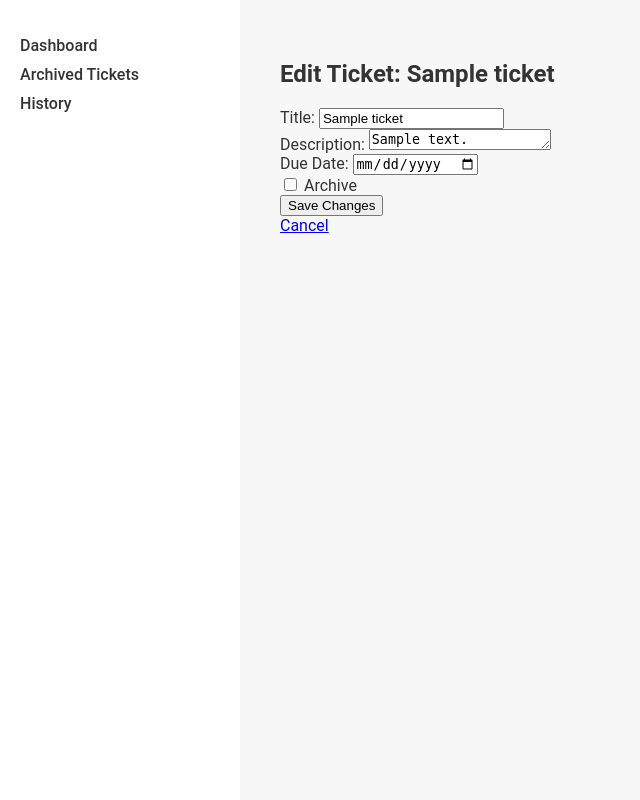
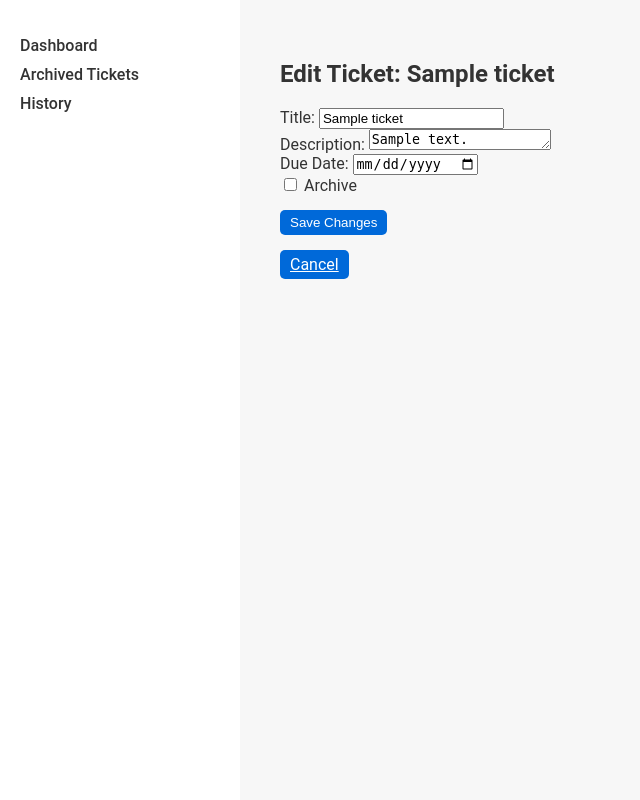
Before and after one commit to OleguerGregoriV/WebApp, a Flask app: template templates/edit_ticket.html in a window 1280 px wide. Shown: the part 48-848 px from the top of the page, without its empty margins (0-640 px from the left). Run offline with Flask 3, Linux system fonts and the light colour scheme; the template is opened without the code that fills it: most values are stand-ins (such as "Sample title", 1, 10 or a date in 2020); parts of the project's set-up code (start-up, migrations or seed data) failed here and were passed over.

Commit message:
[ADD] correct buttons for edit ticket page

```diff
--- a/templates/edit_ticket.html
+++ b/templates/edit_ticket.html
@@ -26,8 +26,8 @@
             <label for="archive">Archive</label>
         </div>
 
-        <button type="submit" class="btn">Save Changes</button>
+        <button type="submit" class="btn-general">Save Changes</button>
     </form>
 
-    <a href="{{ url_for('main') }}" class="btn">Cancel</a>
+    <a href="{{ url_for('main') }}" class="btn-general">Cancel</a>
 {% endblock %}
```
